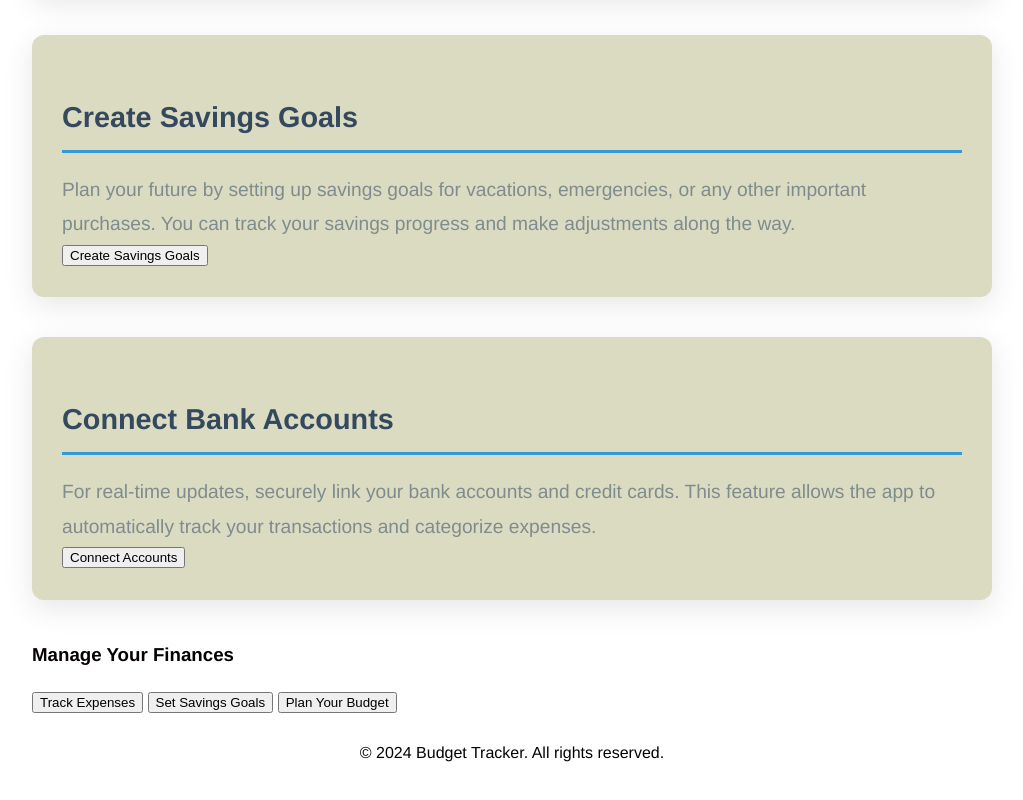
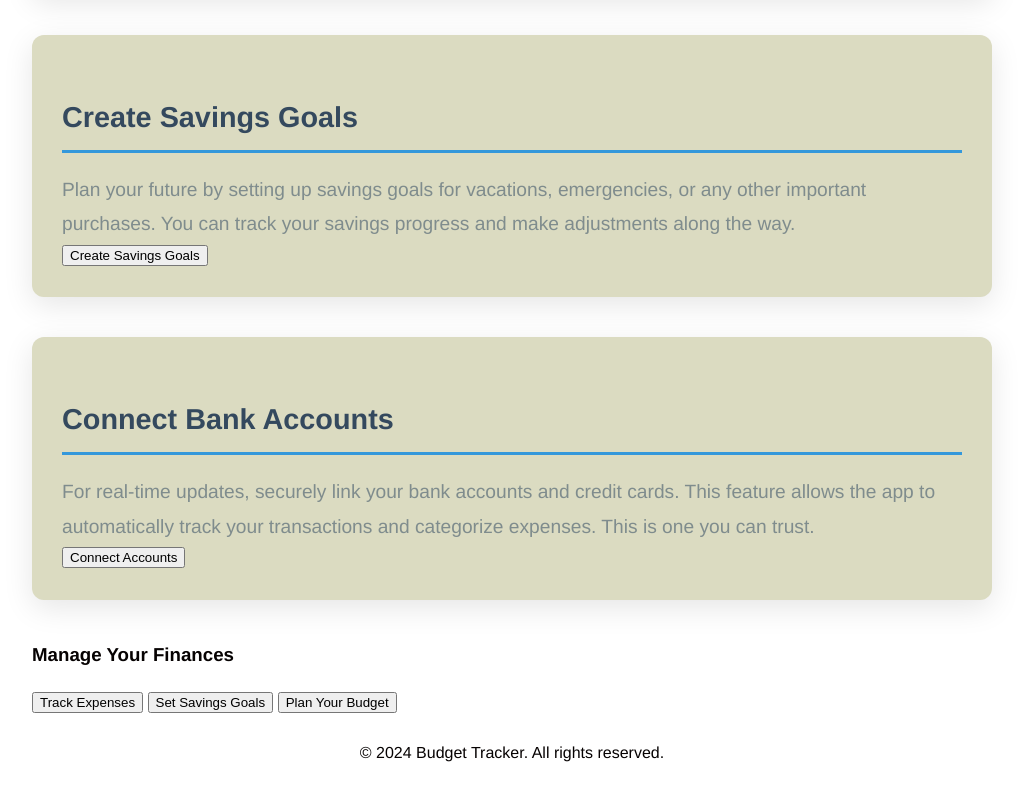
Before and after one commit to agunbiadepaul/Budget-Tracker, a website: page dashboard.html in a window 1280 px wide. Shown: the part 1543-2343 px from the top of the page, without its empty margins (128-1151 px from the left). Drawn offline with Linux system fonts and the light colour scheme.

Commit message:
correction updated

```diff
--- a/dashboard.html
+++ b/dashboard.html
@@ -71,7 +71,7 @@
                 <!-- Connect Bank Accounts -->
                 <div class="info-section">
                     <h3>Connect Bank Accounts</h3>
-                    <p>For real-time updates, securely link your bank accounts and credit cards. This feature allows the app to automatically track your transactions and categorize expenses.</p>
+                    <p>For real-time updates, securely link your bank accounts and credit cards. This feature allows the app to automatically track your transactions and categorize expenses. This is one you can trust.</p>
                     <button onclick="location.href='connect-bank.html'">Connect Accounts</button>
                 </div>
             </div>
```
